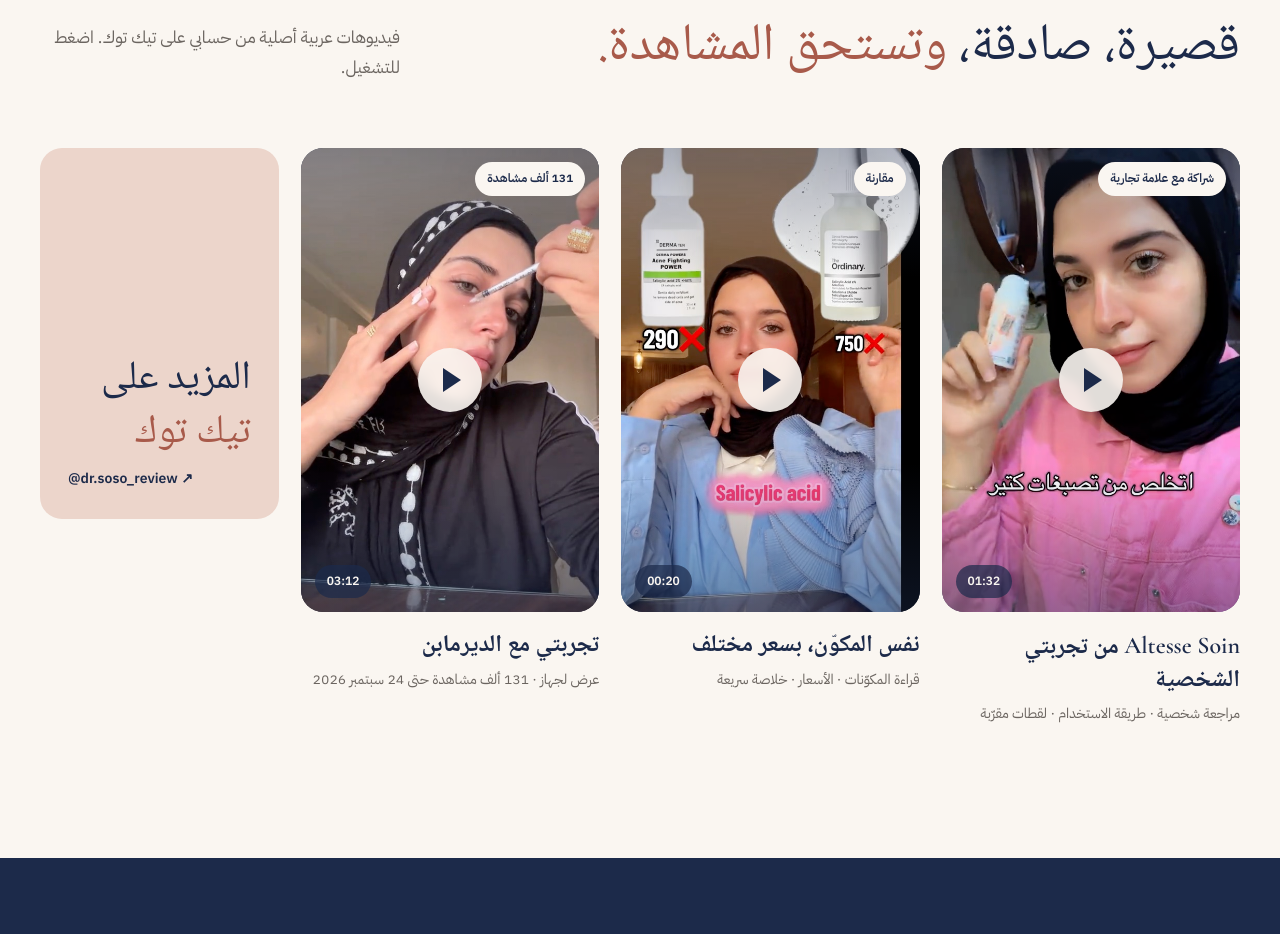
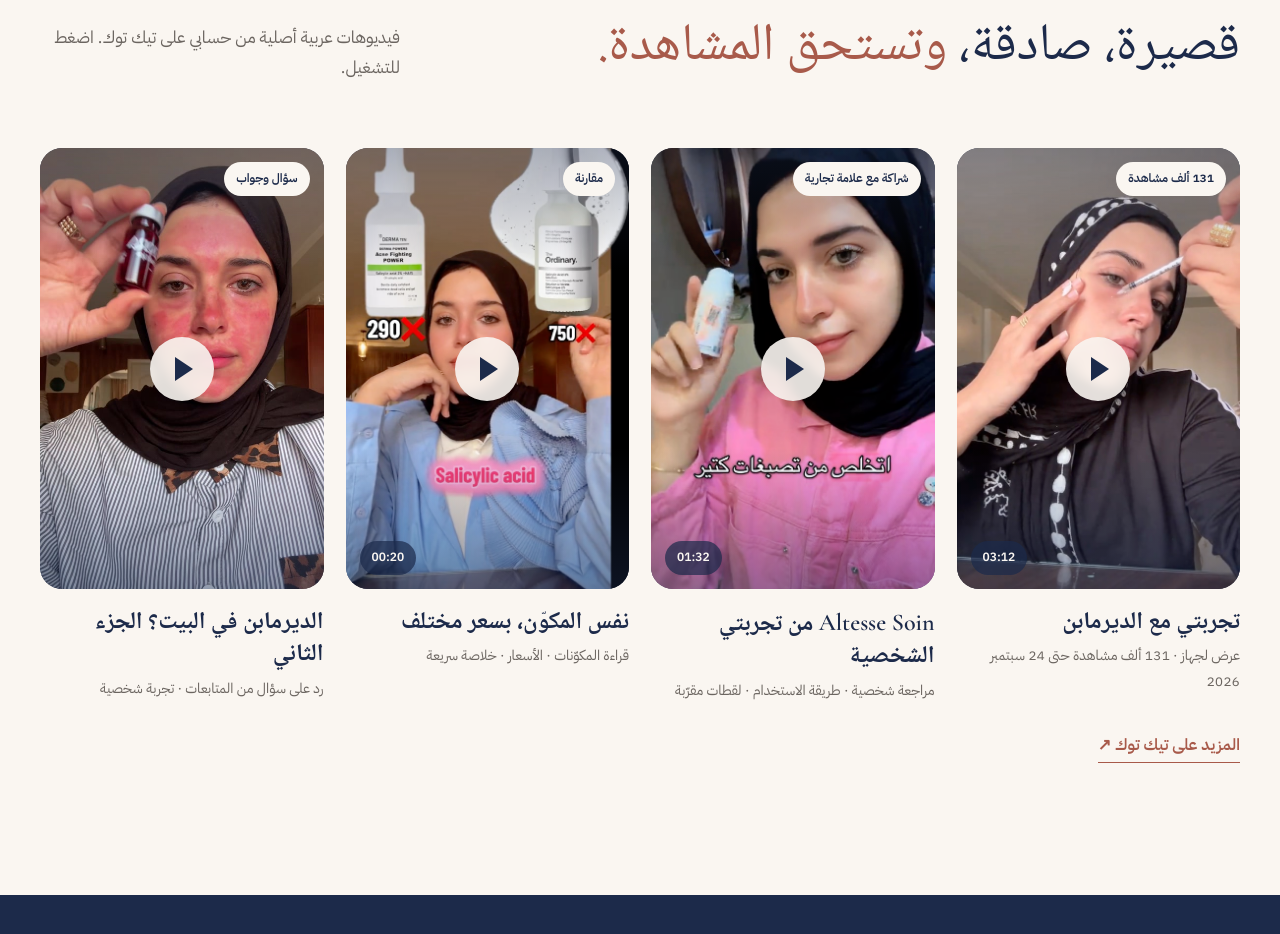
Before and after one commit to xawam/drsoso-portfolio, a plain HTML site: page ar/index.html in a window 1280 px wide. Shown: the part 1181-2115 px from the top of the page. Drawn offline with nearby package versions, Linux system fonts and the light colour scheme.

Commit message:
Lead with dermapen video and add follow-up Q&A across site and kit

```diff
--- a/ar/index.html
+++ b/ar/index.html
@@ -21,7 +21,7 @@
   <link rel="preconnect" href="https://fonts.googleapis.com">
   <link rel="preconnect" href="https://fonts.gstatic.com" crossorigin>
   <link rel="stylesheet" href="https://fonts.googleapis.com/css2?family=Cormorant+Garamond:ital,wght@0,500;0,600;1,500;1,600&family=Manrope:wght@400;500;600;700&family=Noto+Naskh+Arabic:wght@500;600;700&family=IBM+Plex+Sans+Arabic:wght@400;500;600&display=swap">
-  <link rel="stylesheet" href="../styles.css?v=20260925b">
+  <link rel="stylesheet" href="../styles.css?v=20260925c">
   <script>document.documentElement.classList.add('js')</script>
   <script src="../script.js?v=20260925b" defer></script>
 </head>
@@ -75,6 +75,14 @@
         </header>
         <div class="reel">
           <article class="clip reveal">
+            <a class="cover" href="https://www.tiktok.com/@dr.soso_review/video/7674702160294202632" data-video-id="7674702160294202632" data-video-title="تجربتي مع الديرمابن" target="_blank" rel="noopener noreferrer" aria-label="تشغيل تجربتي مع الديرمابن">
+              <img src="../assets/dermapen-review.jpg" width="576" height="1024" loading="lazy" alt="د. سوسو تعرض جهاز الديرمابن">
+              <span class="badge">131 ألف مشاهدة</span><span class="time">03:12</span><span class="play" aria-hidden="true"></span>
+            </a>
+            <h3>تجربتي مع الديرمابن</h3>
+            <p>عرض لجهاز · 131 ألف مشاهدة حتى 24 سبتمبر 2026</p>
+          </article>
+          <article class="clip reveal">
             <a class="cover" href="https://www.tiktok.com/@dr.soso_review/video/7683558367930912007" data-video-id="7683558367930912007" data-video-title="Altesse Soin — مراجعة عناية بالبشرة" target="_blank" rel="noopener noreferrer" aria-label="تشغيل مراجعة Altesse Soin">
               <img src="../assets/altesse-review.jpg" width="576" height="1024" loading="lazy" alt="د. سوسو تحمل عبوة عناية بالبشرة من Altesse">
               <span class="badge">شراكة مع علامة تجارية</span><span class="time">01:32</span><span class="play" aria-hidden="true"></span>
@@ -91,18 +99,15 @@
             <p>قراءة المكوّنات · الأسعار · خلاصة سريعة</p>
           </article>
           <article class="clip reveal">
-            <a class="cover" href="https://www.tiktok.com/@dr.soso_review/video/7674702160294202632" data-video-id="7674702160294202632" data-video-title="تجربتي مع الديرمابن" target="_blank" rel="noopener noreferrer" aria-label="تشغيل تجربتي مع الديرمابن">
-              <img src="../assets/dermapen-review.jpg" width="576" height="1024" loading="lazy" alt="د. سوسو تعرض جهاز الديرمابن">
-              <span class="badge">131 ألف مشاهدة</span><span class="time">03:12</span><span class="play" aria-hidden="true"></span>
+            <a class="cover" href="https://www.tiktok.com/@dr.soso_review/video/7685068725267090706" data-video-id="7685068725267090706" data-video-title="الديرمابن في البيت؟ الجزء الثاني" target="_blank" rel="noopener noreferrer" aria-label="الديرمابن في البيت؟ الجزء الثاني">
+              <img src="../assets/dermapen-qa.jpg" width="540" height="960" loading="lazy" alt="د. سوسو في فيديو الديرمابن، الجزء الثاني">
+              <span class="badge">سؤال وجواب</span><span class="play" aria-hidden="true"></span>
             </a>
-            <h3>تجربتي مع الديرمابن</h3>
-            <p>عرض لجهاز · 131 ألف مشاهدة حتى 24 سبتمبر 2026</p>
+            <h3>الديرمابن في البيت؟ الجزء الثاني</h3>
+            <p>رد على سؤال من المتابعات · تجربة شخصية</p>
           </article>
-          <a class="clip clip-more reveal" href="https://www.tiktok.com/@dr.soso_review" target="_blank" rel="noopener noreferrer">
-            <span class="more-title">المزيد على <em>تيك توك</em></span>
-            <span class="more-handle" dir="ltr">@dr.soso_review ↗</span>
-          </a>
         </div>
+        <p class="reel-more"><a class="link" href="https://www.tiktok.com/@dr.soso_review" target="_blank" rel="noopener noreferrer">المزيد على تيك توك ↗</a></p>
       </div>
     </section>
 
--- a/styles.css
+++ b/styles.css
@@ -98,7 +98,8 @@
 .head > p:last-child:not(.kicker) { font-size: 17px; color: var(--muted); }
 
 /* Reel */
-.reel { display: grid; grid-template-columns: repeat(3, 1fr) .8fr; gap: 22px; }
+.reel { display: grid; grid-template-columns: repeat(4, minmax(0, 1fr)); gap: 22px; }
+.reel-more { margin-top: 28px; }
 .clip h3 { font-size: 24px; margin-top: 18px; }
 .clip p { font-size: 14px; color: var(--muted); margin-top: 4px; }
 .cover { position: relative; display: block; aspect-ratio: 9 / 14; border-radius: var(--r); overflow: hidden; background: var(--navy); isolation: isolate; }
```
Also changed, not shown: index.html (+15 -10 lines), assets/dermapen-qa.jpg (added), 1 other file.
